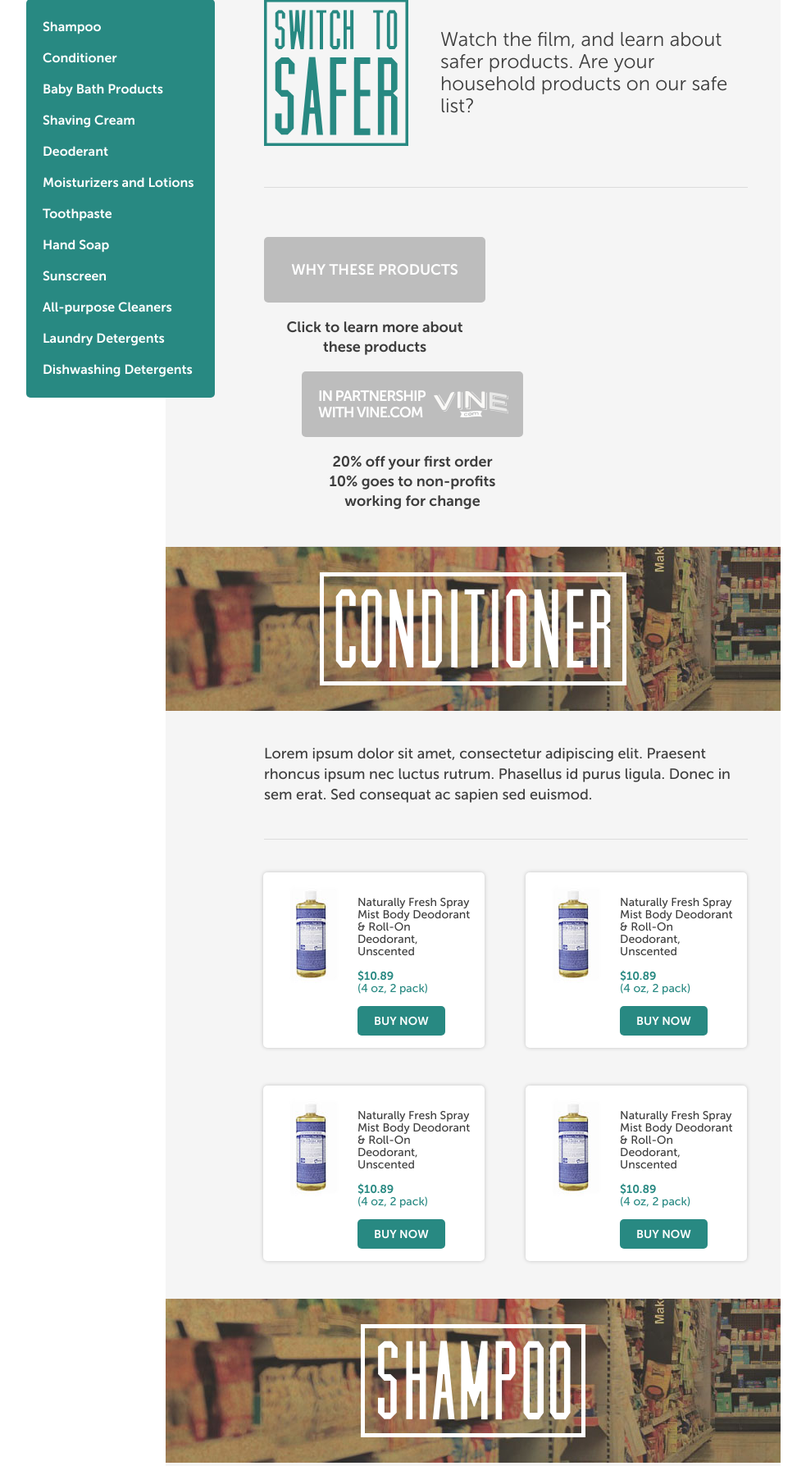
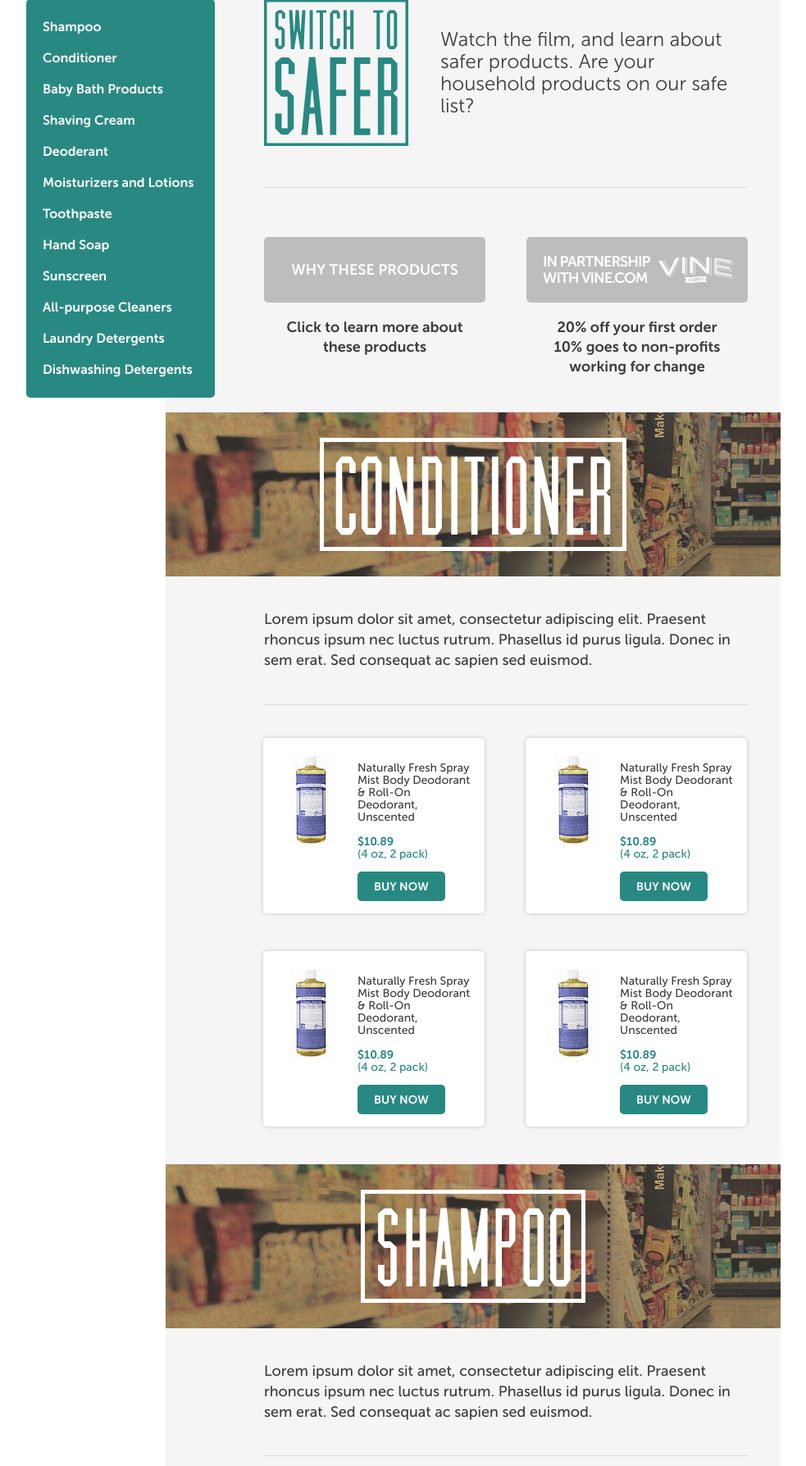
Before and after one commit to heaversm/humanexperiment, a PHP site: page /switch.php in a window 1280 px wide. Shown: the part 170-1958 px from the top of the page at 82% size, without its empty margins (168-1151 px from the left). Run offline with PHP 8.4, Linux system fonts and the light colour scheme; some libraries are stand-ins or nearby versions.

Commit message:
fix obvious bugs in latest versions of firefox and safari on mac

```diff
--- a/styles/main.css
+++ b/styles/main.css
@@ -490,9 +490,6 @@ body {
   -moz-font-smoothing: antialiased;
   font-family: 'museo_sans700';
 }
-.switch-btn-container.vine {
-  margin-left: 90px;
-}
 .switch-btn-container.vine button {
   text-align: left;
   padding-left: 30px;
@@ -759,6 +756,9 @@ body {
   margin-top: 5px;
   line-height: 20px;
 }
+.screening:last-child {
+  margin-bottom: 0px;
+}
 .host-text {
   color: #616161;
   font-size: 1.125em;
@@ -827,9 +827,10 @@ body {
   width: 270px;
   vertical-align: top;
   text-align: center;
+  float: left;
 }
 #switch-content .switch-btn-container.vine {
-  margin-left: 46px;
+  float: right;
 }
 #switch-content .switch-btn-container.vine button {
   letter-spacing: -1px;
@@ -853,6 +854,7 @@ body {
   padding: 10px 10px 5px 10px;
   height: 138px;
   margin-top: 31px;
+  line-height: .9em;
 }
 .switch-section-content {
   width: 590px;
@@ -961,6 +963,7 @@ body {
   font-size: 145px;
   display: inline-block;
   margin-bottom: 5px;
+  line-height: .9em;
 }
 #about-header-text {
   font-smoothing: antialiased;
@@ -1028,6 +1031,7 @@ body {
 }
 #press-header h1 {
   font-size: 9.0625em;
+  line-height: .9em;
 }
 #press-quotes {
   margin-top: 40px;
@@ -1128,19 +1132,19 @@ body {
 }
 #learning-title h1 {
   font-size: 9.0625em;
+  line-height: .9em;
 }
 #learning-content .cl {
   width: 590px;
 }
 #learning-content .cr {
-  width: 190px;
+  width: 230px;
   padding-left: 40px;
   margin-top: 40px;
   border-left: 1px solid #fafafa;
   box-shadow: 0px 0px 0px rgba(0, 0, 0, 0.2);
   -webkit-box-shadow: 0px 0px 0px rgba(0, 0, 0, 0.2);
   -moz-box-shadow: 0px 0px 0px rgba(0, 0, 0, 0.2);
-  box-sizing: content-box;
 }
 .learning-article {
   padding: 40px 0;
--- a/styles/main.less
+++ b/styles/main.less
@@ -235,7 +235,6 @@ body {
 }
 
 .switch-btn-container.vine {
-    margin-left: 90px;
     button {
         text-align: left;
         padding-left: 30px;
@@ -517,6 +516,10 @@ body {
     margin-bottom: 50px;
 }
 
+.screening:last-child {
+    margin-bottom: 0px;
+}
+
 .host-text {
     color: @gray11;
     .em(18);
@@ -592,10 +595,11 @@ body {
         width: 270px;
         vertical-align: top;
         text-align: center;
+        float: left;
     }
 
     .switch-btn-container.vine {
-        margin-left: 46px;
+        float: right;
 
         button {
             letter-spacing: -1px;
@@ -617,6 +621,7 @@ body {
         padding: 10px 10px 5px 10px;
         height: 138px;
         margin-top: 31px;
+        line-height: .9em;
     }
 
 }
@@ -725,6 +730,7 @@ body {
             font-size: 145px;
             display: inline-block;
             margin-bottom: 5px;
+            line-height: .9em;
         }
     }
 
@@ -802,6 +808,7 @@ body {
 
     h1 {
         .em(145);
+        line-height: .9em;
     }
 
 }
@@ -912,6 +919,7 @@ body {
     .vac;
     h1 {
         .em(145);
+        line-height: .9em;
     }
 }
 
@@ -922,12 +930,11 @@ body {
     }
 
     .cr {
-        width: 190px;
+        width: 230px;
         padding-left: 40px;
         margin-top: 40px;
         border-left: 1px solid @gray10;
         .shadow(0px);
-        box-sizing: content-box;
     }
 
 }
--- a/switch.php
+++ b/switch.php
@@ -43,7 +43,7 @@
                                 <img src="images/switch/badge-safer.png" alt="Switch to safer">
                                 <p>Watch the film, and learn about safer products. Are your household products on our safe list?</p>
                             </div>
-                            <div id="switch-buttons">
+                            <div id="switch-buttons" class="clearfix">
                                 <div class="switch-btn-container">
                                     <button class="btn-round">WHY THESE PRODUCTS</button>
                                     <p>Click to learn more about<br/>these products</p>
```
